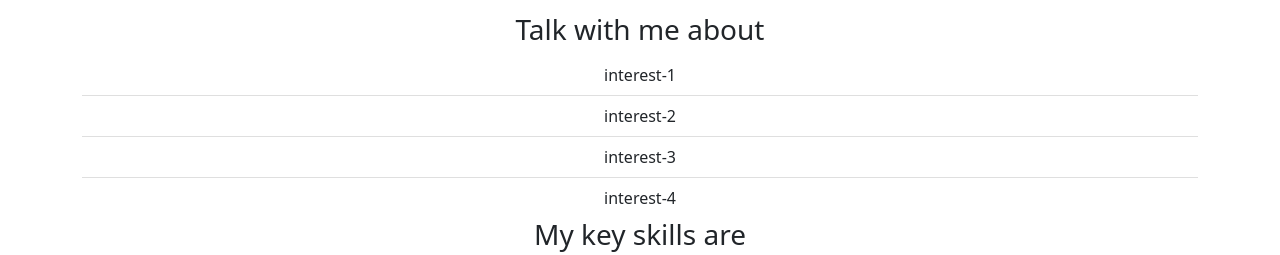
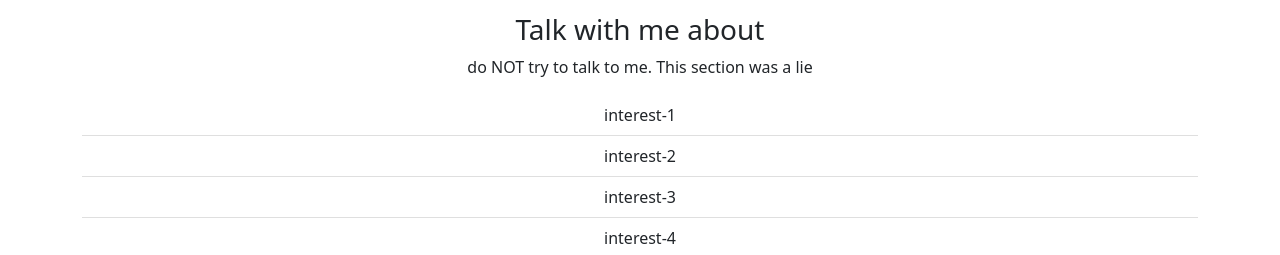
Before and after one commit to warwick-cybersecurity-WM145-24/week-4-lab-exercises, a plain HTML site: page index.html in a window 1280 px wide. Shown: the part 531-786 px from the top of the page. Drawn offline with nearby package versions, Linux system fonts and the light colour scheme.

```diff
--- a/index.html
+++ b/index.html
@@ -44,6 +44,7 @@
       <div class="interests column">
         <h3>Talk with me about</h3>
         <!-- List here three things you enjoy -->
+	<p>do NOT try to talk to me. This section was a lie</p>
         <ul id="interest-list" class="list-group list-group-flush">
           <li class="list-group-item">interest-1</li>
           <li class="list-group-item">interest-2</li>
```
